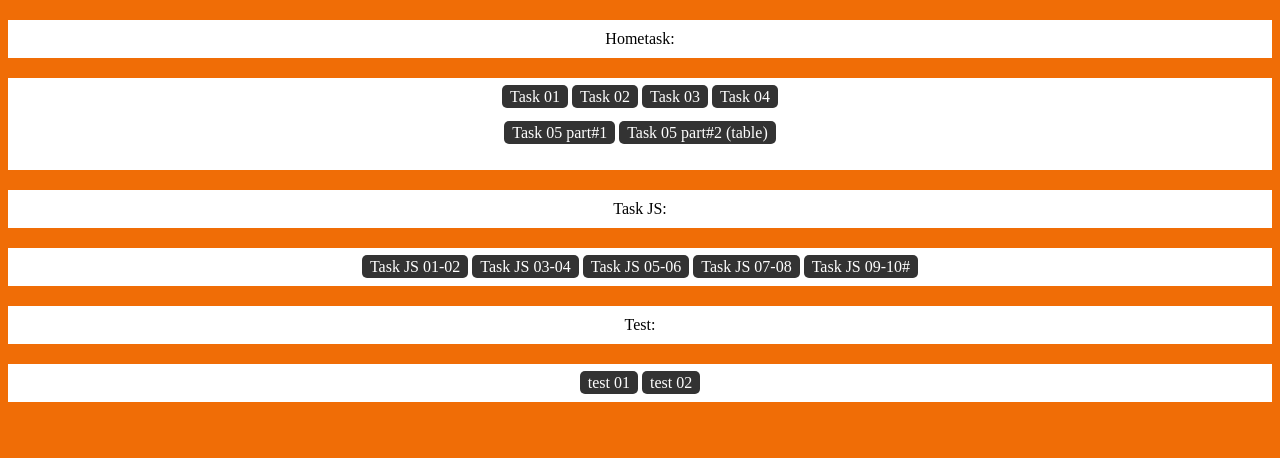
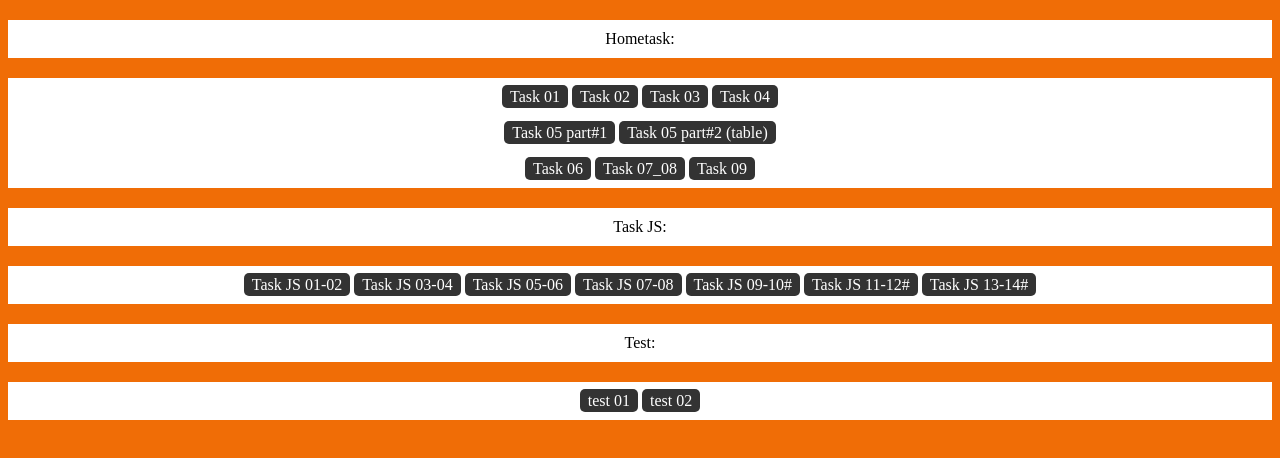
Before and after one commit to Erushenko/Erushenko.github.io, a plain HTML site: page index.html in a window 1280 px wide. Drawn offline with Linux system fonts and the light colour scheme.

Commit message:
add tasks to main HTML

```diff
--- a/index.html
+++ b/index.html
@@ -18,6 +18,9 @@
         <a href="\goit\task_04\index.html">Task 04</a> <br><br>
         <a href="\goit\task_05\index_p1.html">Task 05 part#1</a>
         <a href="\goit\task_05\index_p2.html">Task 05 part#2 (table)</a> <br><br>
+        <a href="\goit\task_06\index.html">Task 06</a>
+        <a href="\goit\task_07_08\index.html">Task 07_08</a>
+        <a href="\goit\task_09\index.html">Task 09</a>
       </nav>
 
       <div class="HeaderTest">
@@ -30,6 +33,8 @@
         <a href="\goit\task_js_05_06\index.html">Task JS 05-06</a>
         <a href="\goit\task_js_07_08\index.html">Task JS 07-08</a>
         <a href="\goit\task_js_09_10\index.html">Task JS 09-10#</a>
+        <a href="\goit\task_js_11_12\index.html">Task JS 11-12#</a>
+        <a href="\goit\task_js_13_14\index.html">Task JS 13-14#</a>
         <!-- <a href="\goit\test_02\index.html">test 02</a> -->
       </nav>
 
```
